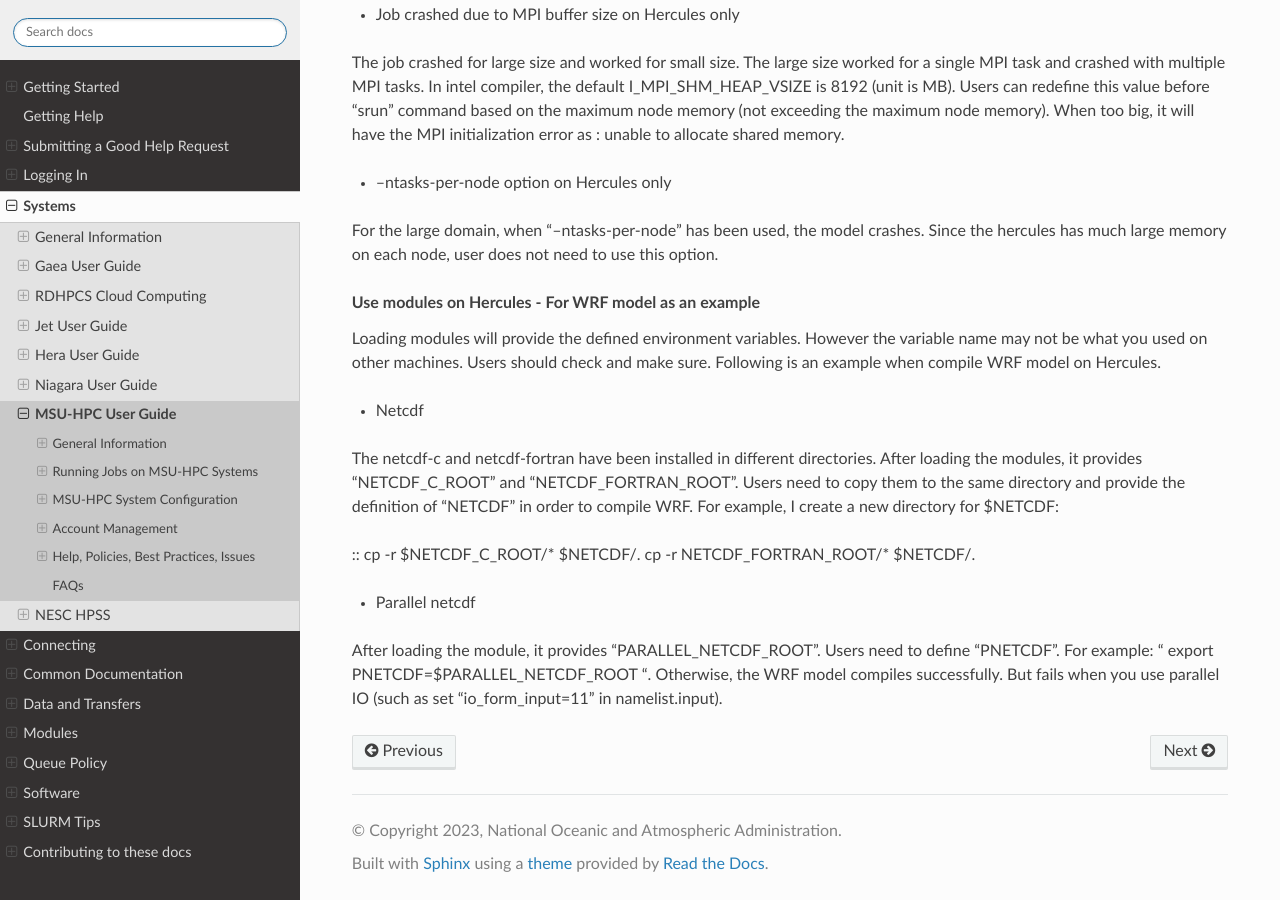
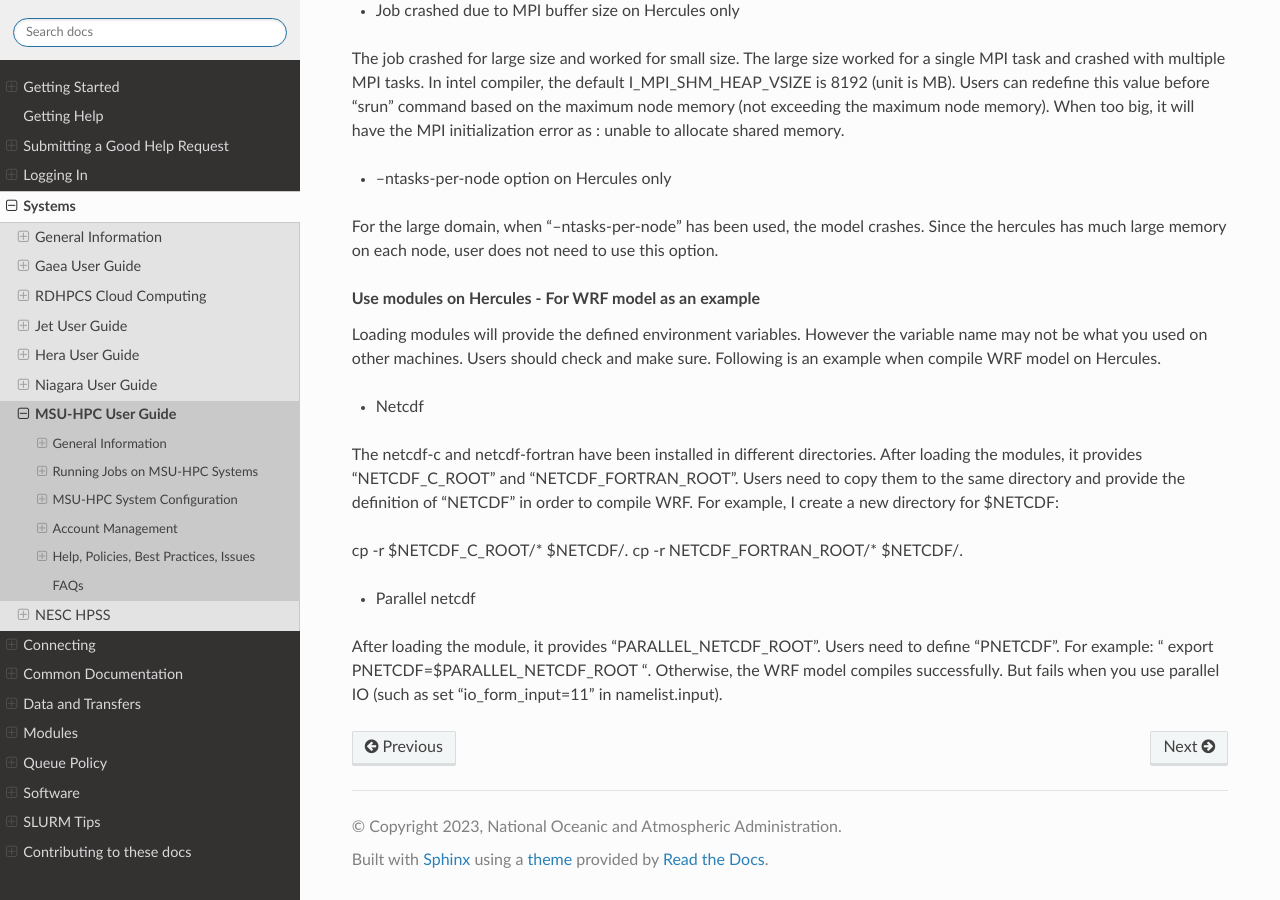
Before and after one commit to NOAA-RDHPCS/noaa-rdhpcs.github.io, a Sphinx documentation site: the page built from source/systems/MSU-HPC_user_guide.rst, in a window 1280 px wide and 900 px high, scrolled down 19655 px. Built offline with Sphinx 7.4.7 and the Read the Docs theme 2.0.0, drawn with Linux system fonts in a browser that asks for light colours; pages that are not in the unit, such as notebooks, are missing from menus; part of the change alters nothing that is shown; some of the changed text lies outside the part shown.

Commit message:
logging in

```diff
--- a/source/systems/MSU-HPC_user_guide.rst
+++ b/source/systems/MSU-HPC_user_guide.rst
@@ -941,9 +941,7 @@ firmware upgrades.
 -  `NOAA's Niagara Docs (NOAA users) <https://niagaradocs.rdhpcs.noaa.gov>`_`
 -  `RDHPCS Maintenance/Events Calendar (NOAA users) <https://calendar.google.com/calendar/b/1?cid=bm9hYS5nb3ZfZjFnZ3U0M3RtOWxmZWVnNDV0NTlhMDYzY3NAZ3JvdXAuY2FsZW5kYXIuZ29vZ2xlLmNvbQ>`_
 
-.. rubric:: 08/25/2021[\ `edit </index.php?title=User_notifications&action=edit&section=8>`__\ ]
-   :name: edit-7
-
+.. rubric:: 08/25/2021
 Dear NOAA Orion Users,
 As with NOAA's R&D HPC systems, we plan to provide you with
 regular updates on Mississippi State University's Orion
@@ -1182,6 +1180,7 @@ definition of “NETCDF” in order to compile WRF. For example,
 I create a new directory for $NETCDF:
 
 ::
+
 cp -r $NETCDF_C_ROOT/\* $NETCDF/.
 cp -r NETCDF_FORTRAN_ROOT/\* $NETCDF/.
 
```
